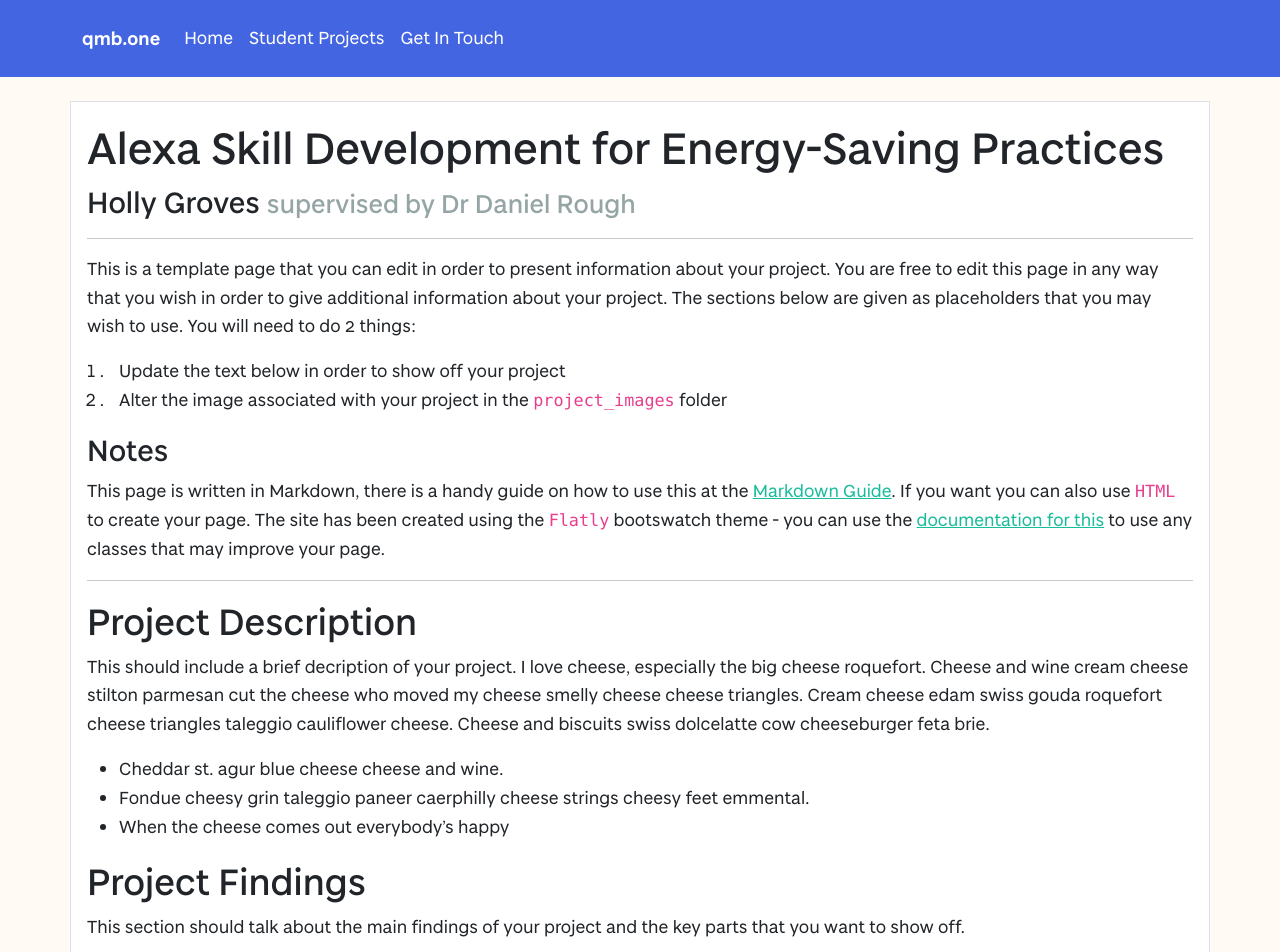
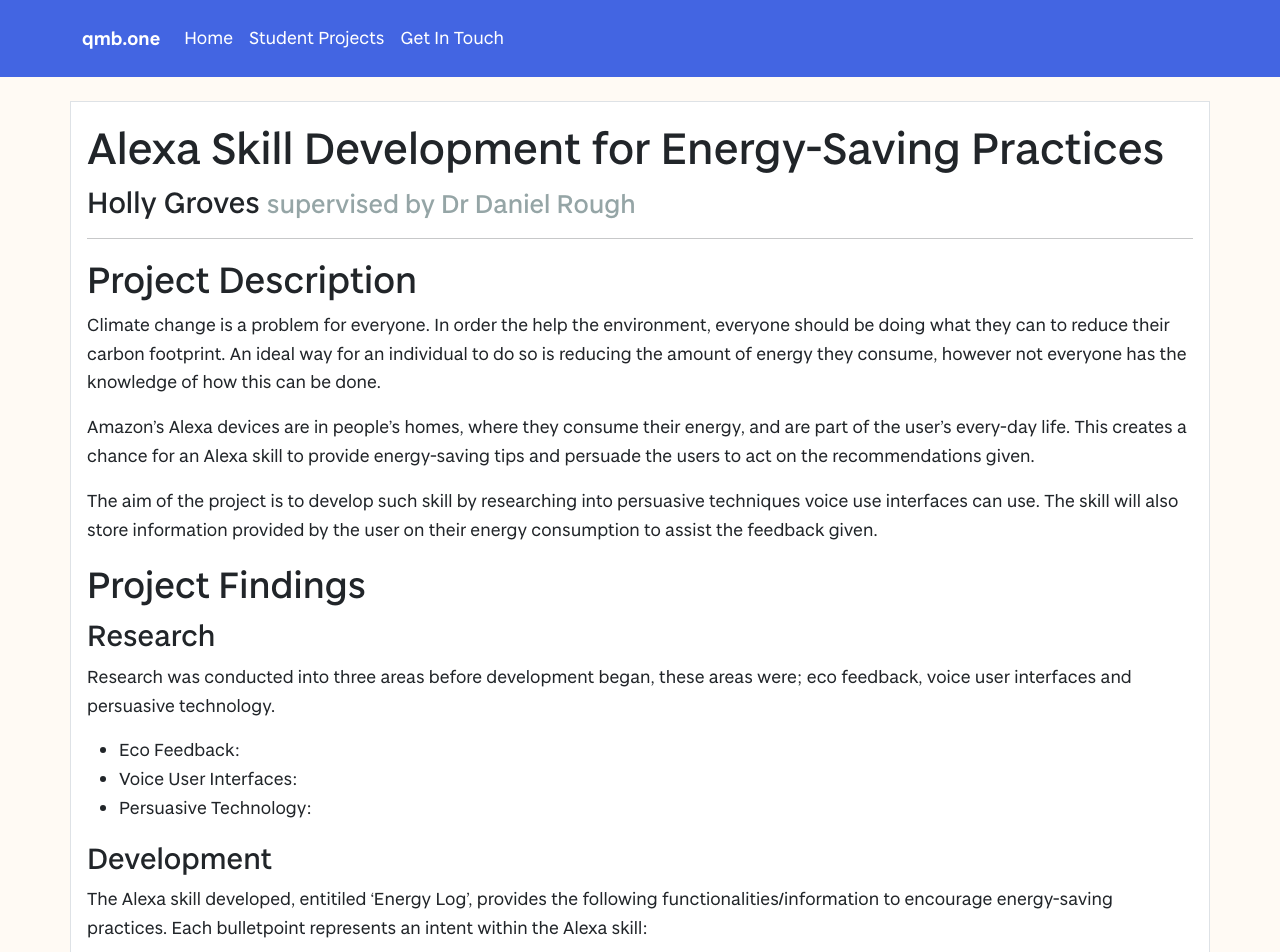
Before and after one commit to vivienprk/degree-show-2022, a Jekyll site: the page built from projects/HollyGroves.md, in a window 1280 px wide and 1400 px high. Shown: the top 952 px of the window. Built offline with Jekyll 4.4.1, drawn with Linux system fonts in a browser that asks for light colours; our own code applies the rules of GitHub Pages for plain Markdown files; some of the changed text lies outside the part shown.

Commit message:
Update HollyGroves.md

```diff
--- a/projects/HollyGroves.md
+++ b/projects/HollyGroves.md
@@ -7,30 +7,37 @@ projectImage: "sampleImage.jpg"
 
 ---
 
-This is a template page that you can edit in order to present information about your project. You are free to edit this page in any way that you wish in order to give additional information about your project. The sections below are given as placeholders that you may wish to use. You will need to do 2 things:
+## Project Description
+Climate change is a problem for everyone. In order the help the environment, everyone should be doing what they can to reduce their carbon footprint. An ideal way for an individual to do so is reducing the amount of energy they consume, however not everyone has the knowledge of how this can be done.
 
-1. Update the text below in order to show off your project
-2. Alter the image associated with your project in the `project_images` folder
+Amazon’s Alexa devices are in people’s homes, where they consume their energy, and are part of the user’s every-day life. This creates a chance for an Alexa skill to provide energy-saving tips and persuade the users to act on the recommendations given.
 
-### Notes
-This page is written in Markdown, there is a handy guide on how to use this at the [Markdown Guide](https://www.markdownguide.org/cheat-sheet/). If you want you can also use `HTML` to create your page. The site has been created using the `Flatly` bootswatch theme - you can use the [documentation for this](https://bootswatch.com/flatly/) to use any classes that may improve your page.
-
-<hr>
-
-## Project Description
-This should include a brief decription of your project. I love cheese, especially the big cheese roquefort. Cheese and wine cream cheese stilton parmesan cut the cheese who moved my cheese smelly cheese cheese triangles. Cream cheese edam swiss gouda roquefort cheese triangles taleggio cauliflower cheese. Cheese and biscuits swiss dolcelatte cow cheeseburger feta brie.
-
-- Cheddar st. agur blue cheese cheese and wine.
-- Fondue cheesy grin taleggio paneer caerphilly cheese strings cheesy feet emmental.
-- When the cheese comes out everybody's happy
+The aim of the project is to develop such skill by researching into persuasive techniques voice use interfaces can use. The skill will also store information provided by the user on their energy consumption to assist the feedback given.
 
 ## Project Findings
-This section should talk about the main findings of your project and the key parts that you want to show off.
+### Research
+Research was conducted into three areas before development began, these areas were; eco feedback, voice user interfaces and persuasive technology.
+- Eco Feedback:
+- Voice User Interfaces:
+- Persuasive Technology:
 
-## Project Media
-If you are really keen you can also create a video to demonstrate your project and embed this in the page. An example of a youTube video being embedded is below. You will want to change the width of this to be 100% and put the height as something around 500.
+### Development
+The Alexa skill developed, entitiled 'Energy Log', provides the following functionalities/information to encourage energy-saving practices. Each bulletpoint represents an intent within the Alexa skill:
 
+- Adding appliances: this allows users to add appliances they have used to the skill, to keep track of where and when their energy is being consumed. Currently, it is only possible to add a limitted number of different appliances to the skill. In future, with the use of smart technology, this can be avoiding by appliances automatically providing their energy usage and when they were used to the skill.
 
-<iframe width="100%" height="500" src="https://www.youtube.com/embed/YUEaupJk5AI" title="YouTube video player" frameborder="0" allow="accelerometer; autoplay; clipboard-write; encrypted-media; gyroscope; picture-in-picture" allowfullscreen></iframe>
+- Total energy usage: the total energy usage, which is calculated based off of user information proivded to the skill along with average energy consumptions, can be provided by day, week, month or year. Total energy usage is presented as a cost, rather than more technical kilowatt hours, simillar to a smart metre.
 
-Cheddar st. agur blue cheese cheese and wine. Fondue cheesy grin taleggio paneer caerphilly cheese strings cheesy feet emmental. When the cheese comes out everybody's happy
+- Energy usage for specific appliances: similar to total energy usage, the energy usage for a specific appliance can be provided using the user inputted information and average energy consumptions. This is also presented as a cost and can be provided by day, week, month or year.
+
+- Appliance with the highest usage:
+
+- When the peak energy usage occurs:
+
+- Comparison between different time frames:
+
+- Provide recommendations:
+
+- Add user specific energy tariff:
+
+- Add user specific time zone:
```
